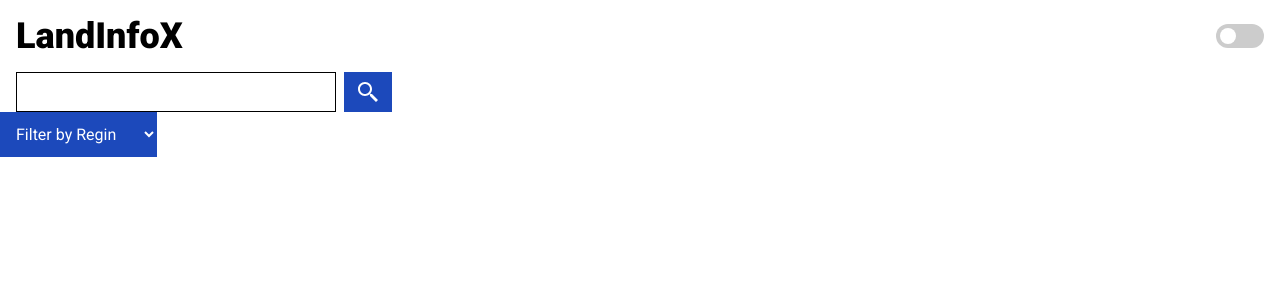
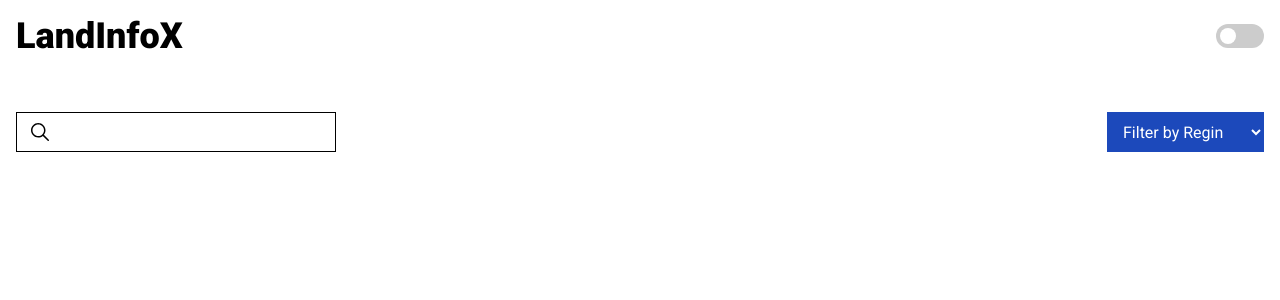
Before and after one commit to surajsht/landinfox, a Next.js app: page / in a window 1280 px wide. Shown: the top 300 px of the page. Built offline with nearby package versions, Linux system fonts and the light colour scheme.

Commit message:
made some ui changes

```diff
--- /dev/null
+++ b/src/app/component/filter/FilterData.jsx
@@ -0,0 +1,15 @@
+import Search from "../search/Search";
+import Switch from "../switch/Switch";
+
+const FilterData = () => {
+  return (
+    <div className="container mt-10">
+      <div className="md:flex md:justify-between">
+        <Search />
+        <Switch />
+      </div>
+    </div>
+  );
+};
+
+export default FilterData;
--- a/src/app/component/search/Search.jsx
+++ b/src/app/component/search/Search.jsx
@@ -2,23 +2,19 @@ import Image from "next/image";
 
 const Search = () => {
   return (
-    <div className="container">
-      <form action="" className="flex items-center gap-2">
+    <form action="" className="relative mb-4 flex items-center gap-2">
       <input
         type="text"
-          className="h-10 w-80 border-[1px] border-black p-3"
+        className="h-10 w-full border-[1px] border-black p-3 pl-12 md:w-80"
       />
-        <button className="relative flex h-10 w-12 items-center justify-center bg-[#1C49BB]">
       <Image
         src="/search.svg"
         alt="search-icon"
-            className="text-white"
+        className="absolute left-3 top-2"
         height={24}
         width={24}
       />
-        </button>
     </form>
-    </div>
   );
 };
 
--- a/src/app/component/switch/Switch.jsx
+++ b/src/app/component/switch/Switch.jsx
@@ -1,6 +1,6 @@
 const Switch = () => {
   return (
-    <select className="cursor-pointer bg-[#1C49BB] p-3 pr-6 text-white">
+    <select className="cursor-pointer bg-[#1C49BB] p-3 pr-6 text-white md:h-10 md:pb-0 md:pt-0">
       <option value="all">Filter by Regin</option>
       <option value="africa"> Africa </option>
       <option value="asia"> Asia </option>
--- a/src/app/page.jsx
+++ b/src/app/page.jsx
@@ -1,13 +1,11 @@
+import FilterData from "./component/filter/FilterData";
 import Navbar from "./component/navbar/Navbar";
-import Search from "./component/search/Search";
-import Switch from "./component/switch/Switch";
 
 export default function Home() {
   return (
     <>
       <Navbar />
-      <Search />
-      <Switch />
+      <FilterData />
     </>
   );
 }
```
Also changed, not shown: public/search.svg. Lines whose indentation alone changed are shown as unchanged.
